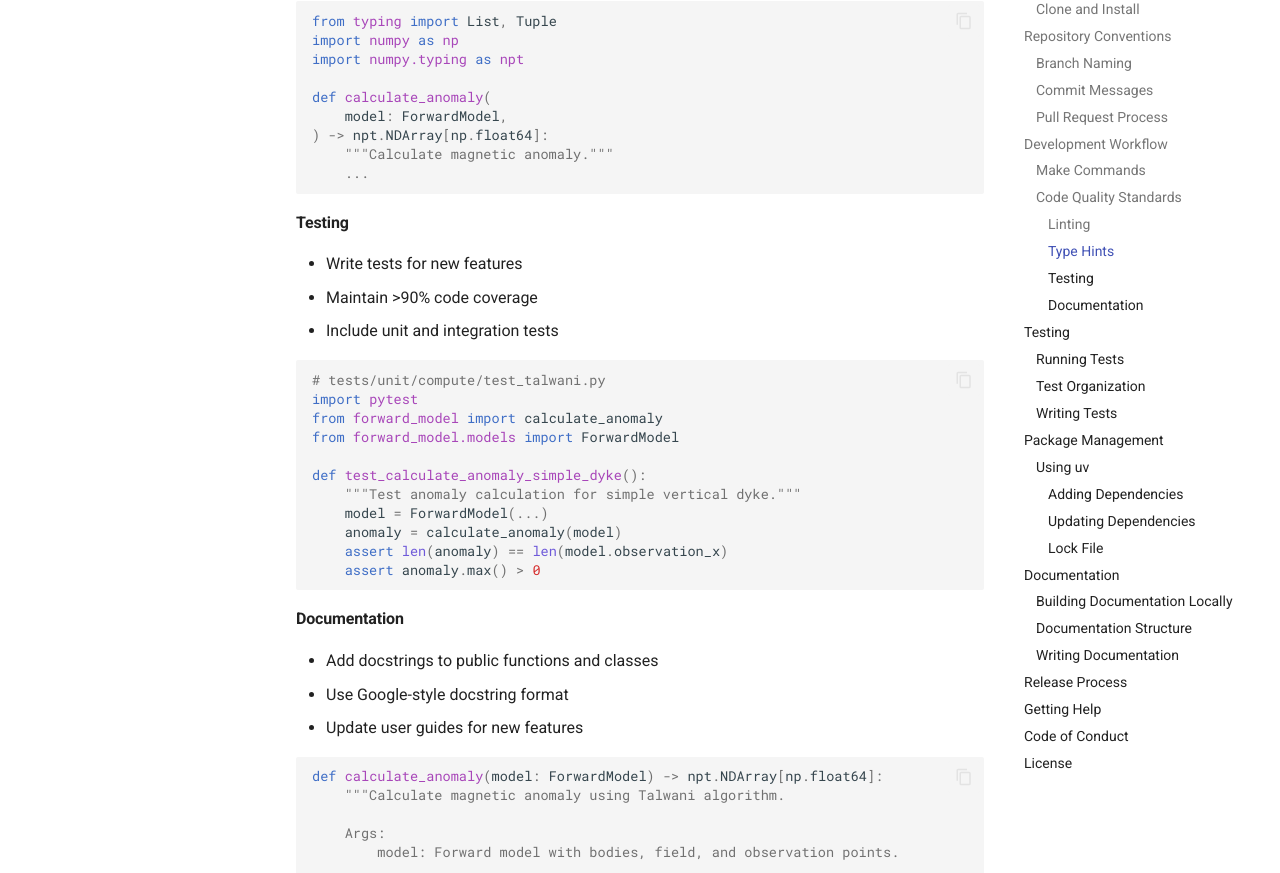
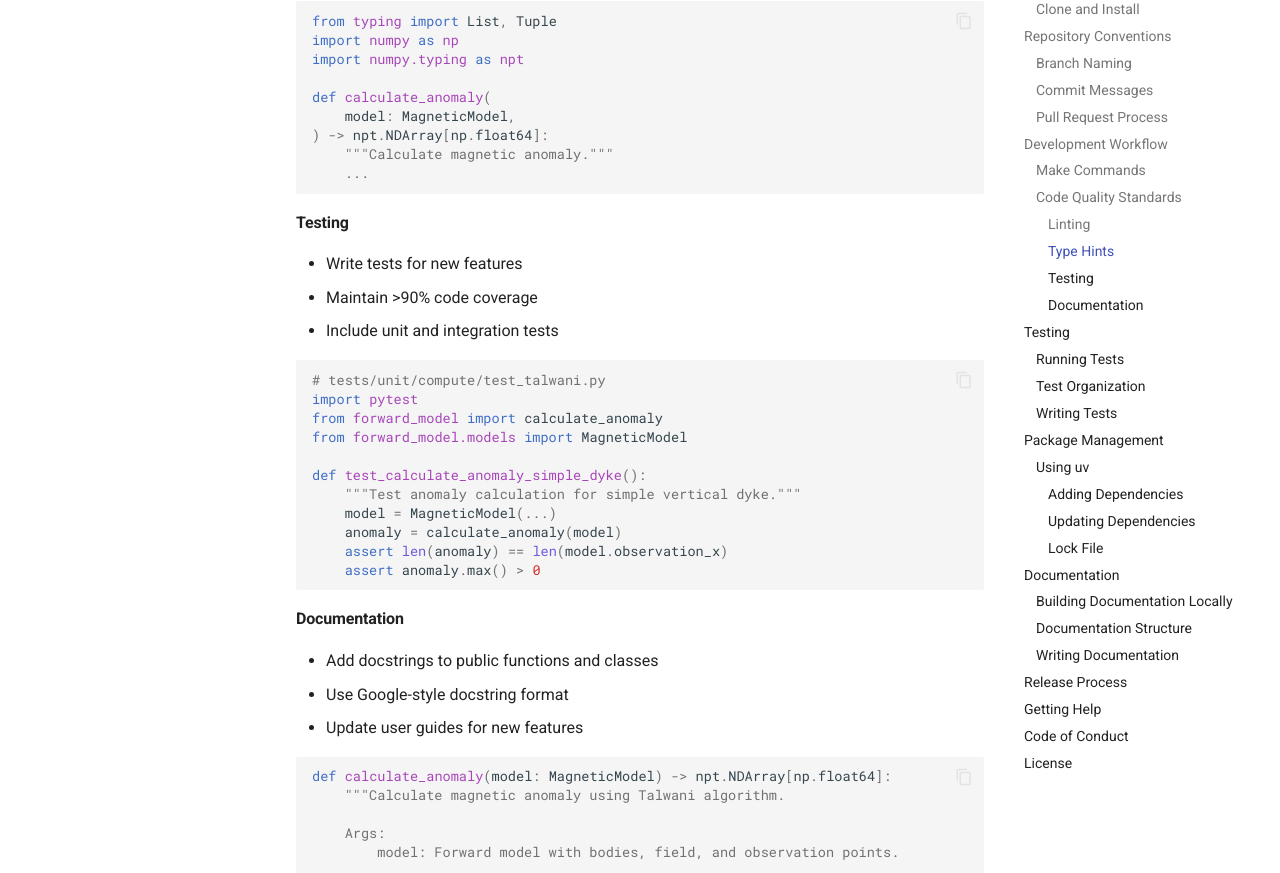
Before and after one commit to Lubricate-AI/forward-model, an MkDocs documentation site: the page built from docs/development/contributing.md, in a window 1280 px wide and 1400 px high, scrolled down 3047 px. Shown: the part 153-1026 px from the top of the window. Built offline with MkDocs 1.6.1 and Material for MkDocs 9.7.7, drawn with Linux system fonts in a browser that asks for light colours; comment, search, counter and statistics services are not loaded; the version menu is left out; some of the changed text lies outside the part shown.

Commit message:
docs: update contributing.md for MagneticModel

````diff
--- a/docs/development/contributing.md
+++ b/docs/development/contributing.md
@@ -143,7 +143,7 @@ import numpy as np
 import numpy.typing as npt
 
 def calculate_anomaly(
-    model: ForwardModel,
+    model: MagneticModel,
 ) -> npt.NDArray[np.float64]:
     """Calculate magnetic anomaly."""
     ...
@@ -159,11 +159,11 @@ def calculate_anomaly(
 # tests/unit/compute/test_talwani.py
 import pytest
 from forward_model import calculate_anomaly
-from forward_model.models import ForwardModel
+from forward_model.models import MagneticModel
 
 def test_calculate_anomaly_simple_dyke():
     """Test anomaly calculation for simple vertical dyke."""
-    model = ForwardModel(...)
+    model = MagneticModel(...)
     anomaly = calculate_anomaly(model)
     assert len(anomaly) == len(model.observation_x)
     assert anomaly.max() > 0
@@ -176,7 +176,7 @@ def test_calculate_anomaly_simple_dyke():
 - Update user guides for new features
 
 ```python
-def calculate_anomaly(model: ForwardModel) -> npt.NDArray[np.float64]:
+def calculate_anomaly(model: MagneticModel) -> npt.NDArray[np.float64]:
     """Calculate magnetic anomaly using Talwani algorithm.
 
     Args:
@@ -234,7 +234,7 @@ Use pytest fixtures for common setup:
 
 ```python
 import pytest
-from forward_model.models import ForwardModel, GeologicBody, MagneticField
+from forward_model.models import MagneticModel, GeologicBody, MagneticField
 
 @pytest.fixture
 def simple_dyke_model():
@@ -249,7 +249,7 @@ def simple_dyke_model():
         inclination=60.0,
         declination=0.0
     )
-    return ForwardModel(
+    return MagneticModel(
         bodies=[body],
         field=field,
         observation_x=[-100, 0, 100],
````
